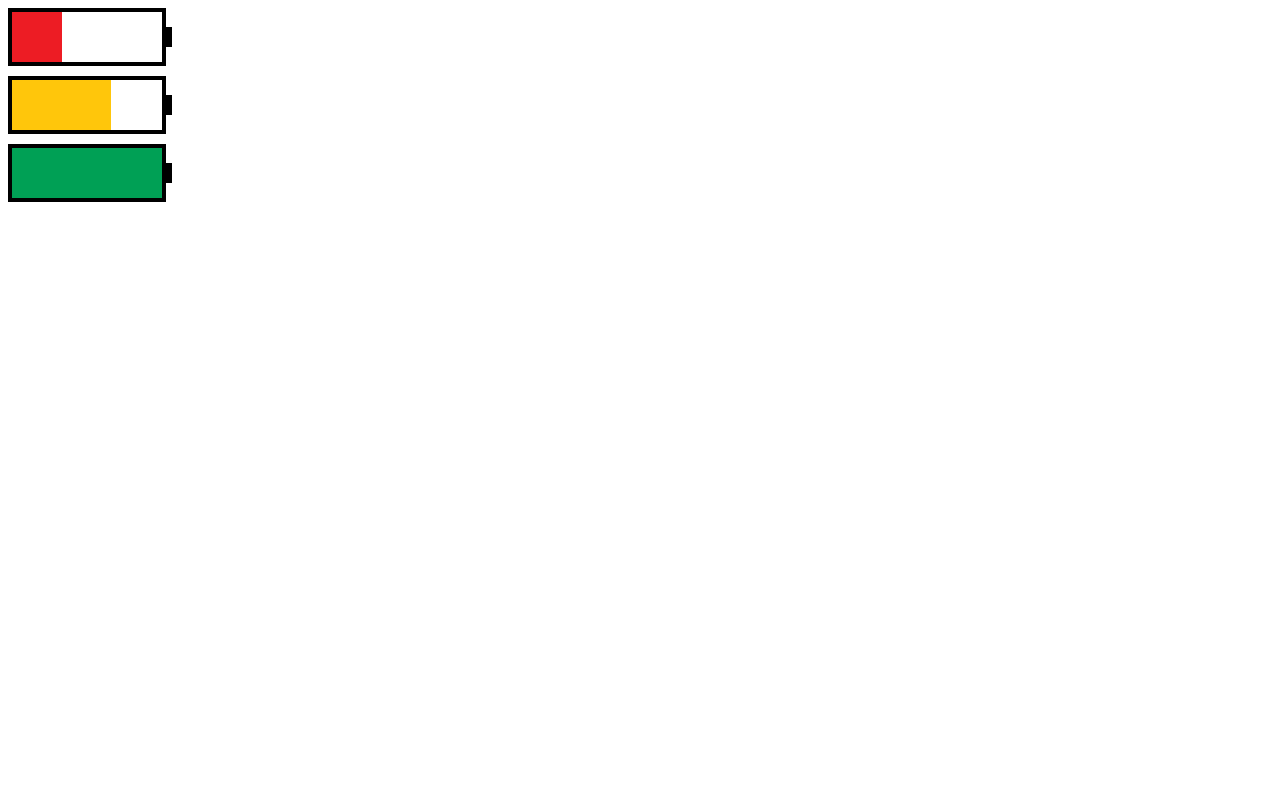
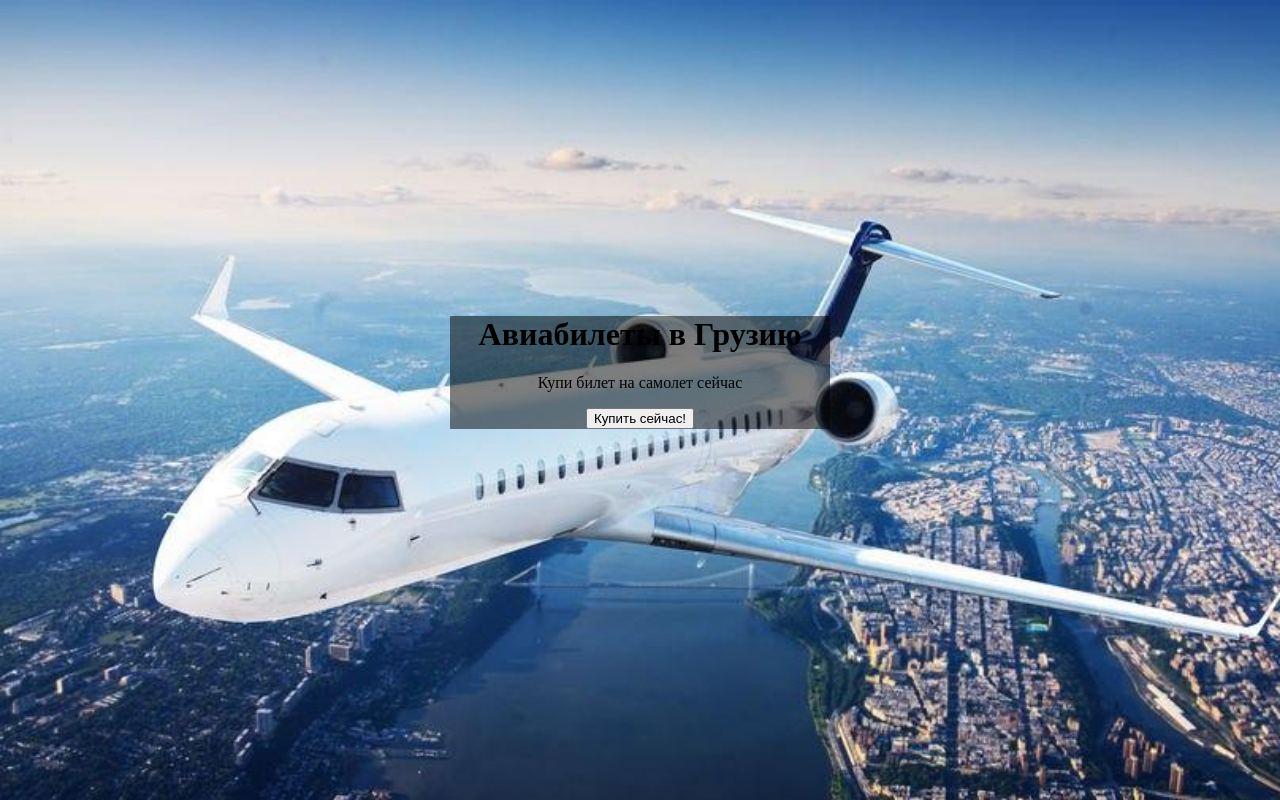
Before and after one commit to VoronovV/MyShop, a plain HTML site: page index.html in a window 1280 px wide. Drawn offline with Linux system fonts and the light colour scheme.

Commit message:
add first page

```diff
--- a/index.html
+++ b/index.html
@@ -1,44 +1,47 @@
 <!DOCTYPE html>
-<html>
+<html lang="en-RU">
 <head>
-  <meta charset="utf-8">
-  <title>Батарейка</title>
+    <meta charset="UTF-8">
+    <title>MyShop</title>
     <style>
-   .b {
-    width: 150px;
-    height: 50px;
-    border: 4px solid #000;
-    margin-bottom: 10px;
-    position: relative;
+    .background_plane {
+        background-image: url(plane_2.jpg);/*добавляем фоновую картинку*/
+        background-repeat: no-repeat; /*делаем так чтобы при просмотре она не повторялась*/
+        background-attachment: fixed;/*при уменьшении окна картинка растягивается */
+        background-size: cover; /*на весь размер страницы*/
         }
-   .b::before, .b::after {
-    content: '';
-    position: absolute;
+    .main_text {
+        color: black;
+        text-align: center;
         }
-   .b::after {
-    width: 10px;
-    height: 20px;
-    background: #000;
-    right: -10px; top: 15px;
+    .box-model{
+        /*margin-left: auto;*/
+        /*margin-right: auto;*/
+        margin-top: 25%;
+        margin-bottom: 10%;
+        margin-left: 35%;
+        margin-right: 35%;
+        width: 30%;
+        background: rgba(0,0,0,0.5);
     }
-   .b::before { height: 100%; }
-   .low::before {
-    width: 33%;
-    background: #ED1C24;
-   }
-   .medium::before {
-    width: 66%;
-    background: #FFC60B;
-   }
-   .high::before {
-    width: 100%;
-    background: #00A055;
-   }
+
     </style>
 </head>
- <body>
-  <div class="b low"></div>
-  <div class="b medium"></div>
-  <div class="b high"></div>
+
+<body class = "background_plane">
+    <div class="box-model">
+            <h1 class="main_text">
+                Авиабилеты в Грузию
+            </h1>
+            <p class="main_text">
+                Купи билет на самолет сейчас
+            </p>
+            <form class="main_text">
+                <button>
+                    Купить сейчас!
+                </button>
+            </form>
+    </div>
+
 </body>
 </html>
```
Also changed, not shown: plane_2.jpg (added). Lines whose indentation alone changed are shown as unchanged.
